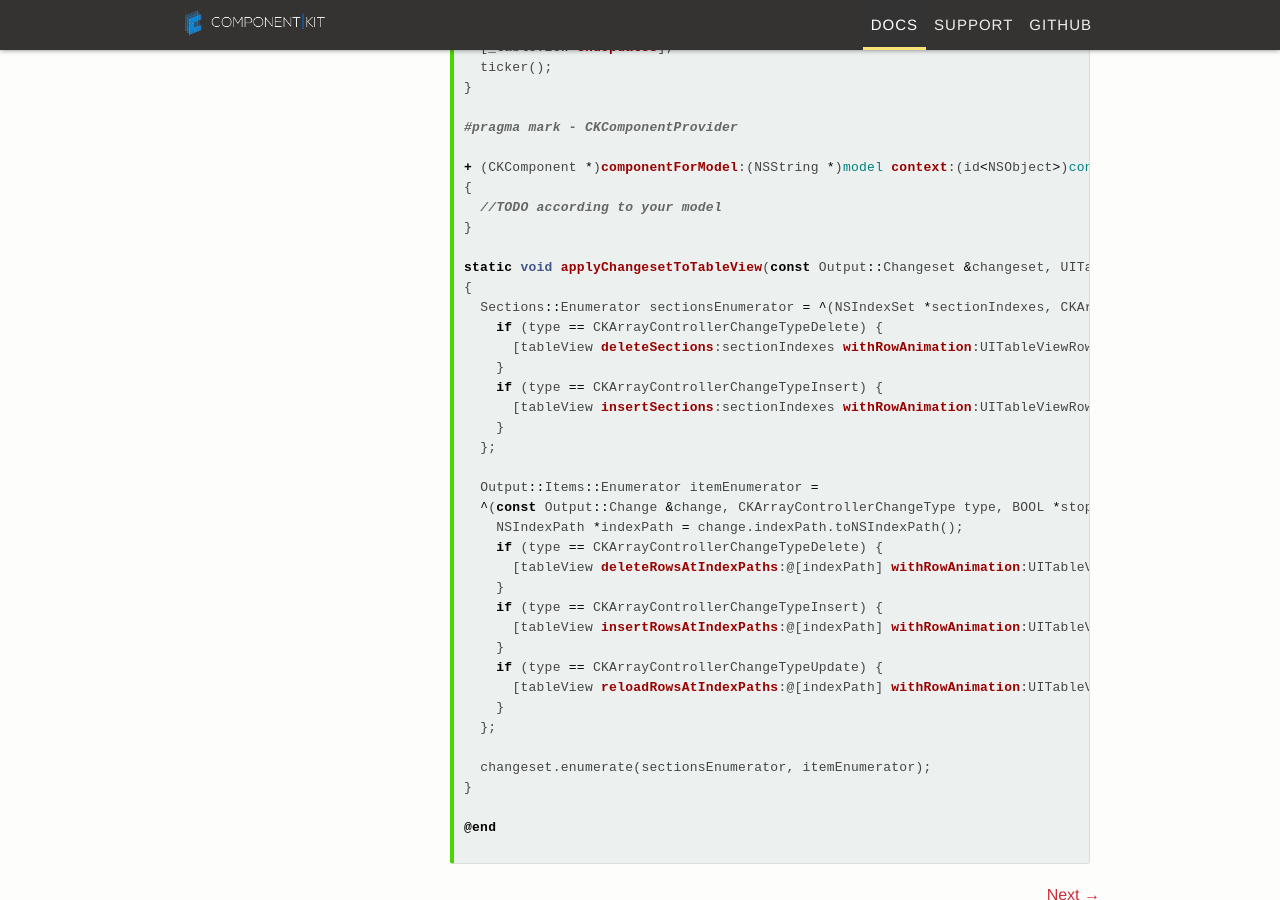
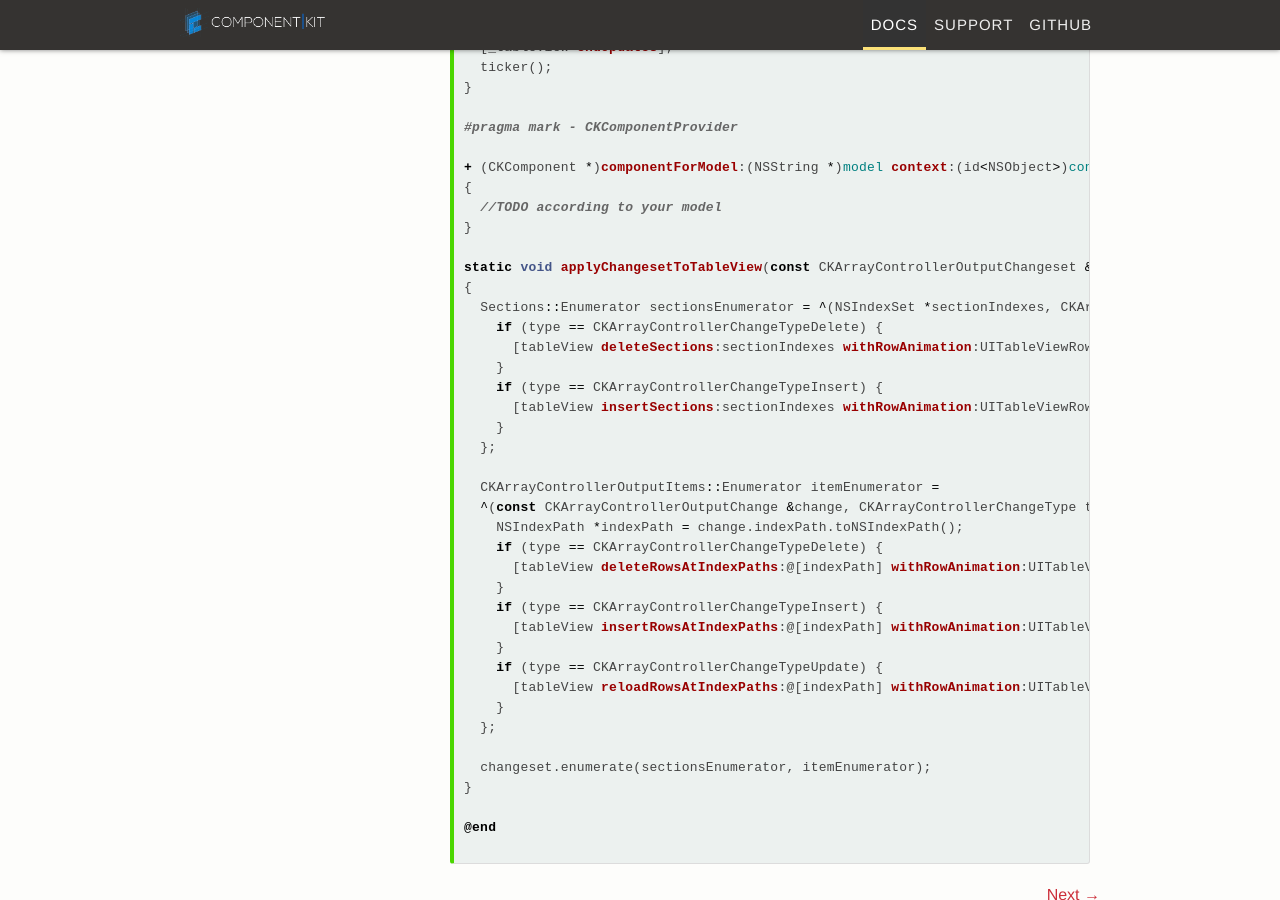
Before and after one commit to dstnbrkr/componentkit, a Jekyll site: the page built from _docs/use-ckcomponendatasource-directly.md, in a window 1280 px wide and 900 px high, scrolled down 2276 px. Built offline with Jekyll 4.4.1, drawn with Linux system fonts in a browser that asks for light colours; Markdown is read by kramdown in place of the engine named in the settings; comment, search, counter and statistics services are not loaded.

Commit message:
Change to use typedefs in Data Source.

```diff
--- a/_docs/use-ckcomponendatasource-directly.md
+++ b/_docs/use-ckcomponendatasource-directly.md
@@ -121,7 +121,7 @@ changesetIncludesSizeChange:(BOOL)changesetIncludesSizeChange
   //TODO according to your model
 }
 
-static void applyChangesetToTableView(const Output::Changeset &changeset, UITableView *tableView)
+static void applyChangesetToTableView(const CKArrayControllerOutputChangeset &changeset, UITableView *tableView)
 {
   Sections::Enumerator sectionsEnumerator = ^(NSIndexSet *sectionIndexes, CKArrayControllerChangeType type, BOOL *stop) {
     if (type == CKArrayControllerChangeTypeDelete) {
@@ -132,8 +132,8 @@ static void applyChangesetToTableView(const Output::Changeset &changeset, UITabl
     }
   };
 
-  Output::Items::Enumerator itemEnumerator =
-  ^(const Output::Change &change, CKArrayControllerChangeType type, BOOL *stop) {
+  CKArrayControllerOutputItems::Enumerator itemEnumerator =
+  ^(const CKArrayControllerOutputChange &change, CKArrayControllerChangeType type, BOOL *stop) {
     NSIndexPath *indexPath = change.indexPath.toNSIndexPath();
     if (type == CKArrayControllerChangeTypeDelete) {
       [tableView deleteRowsAtIndexPaths:@[indexPath] withRowAnimation:UITableViewRowAnimationFade];
```
Also changed, not shown: _docs/changeset-api.md (+1 -1 lines), _docs/good-practices-datasources.md (+2 -2 lines).
